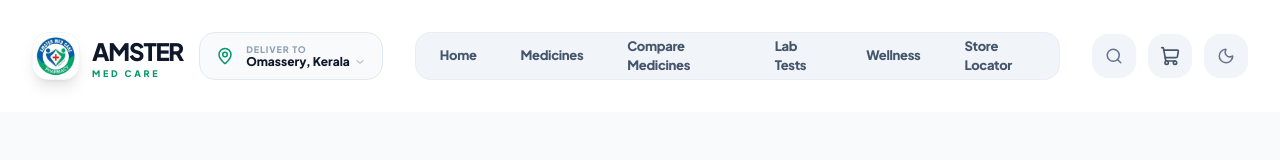
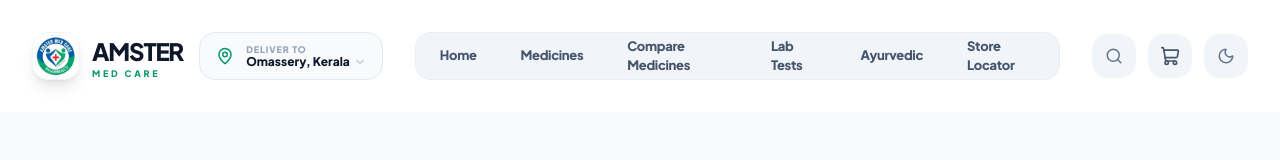
Before and after one commit to ibmdigitech/medical_shop_india, a React (Vite) app: page /shipping in a window 1280 px wide. Shown: the top 160 px of the page. Built offline with nearby package versions, Linux system fonts and the light colour scheme.

Commit message:
fix: map wellness nav links to ayurvedic products page

```diff
--- a/src/components/Footer.jsx
+++ b/src/components/Footer.jsx
@@ -16,7 +16,7 @@ const footerLinks = {
   services: [
     { name: 'Order Medicines', path: '/medicines' },
     { name: 'Lab Tests', path: '/lab-tests' },
-    { name: 'Wellness', path: '/wellness' },
+    { name: 'Ayurvedic', path: '/ayurvedic-products' },
     { name: 'Compare Medicines', path: '/compare-medicines' },
     { name: 'Upload Prescription', path: '/upload-prescription' },
   ],
--- a/src/components/Navbar.jsx
+++ b/src/components/Navbar.jsx
@@ -15,7 +15,7 @@ const navLinks = [
   { name: 'Medicines', path: '/medicines' },
   { name: 'Compare Medicines', path: '/compare-medicines' },
   { name: 'Lab Tests', path: '/lab-tests' },
-  { name: 'Wellness', path: '/wellness' },
+  { name: 'Ayurvedic', path: '/ayurvedic-products' },
   { name: 'Store Locator', path: '/stores' },
 ];
 
```
